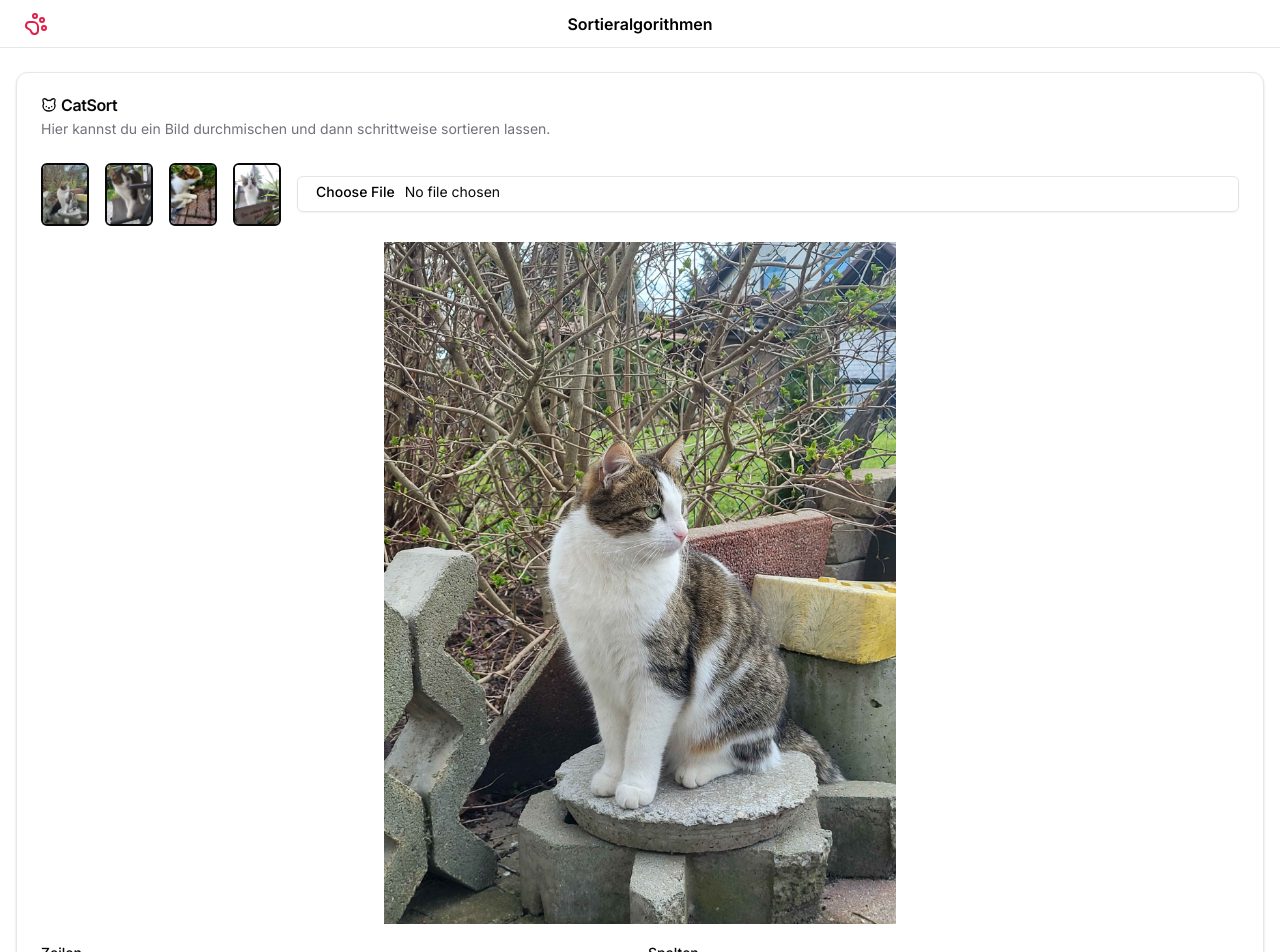
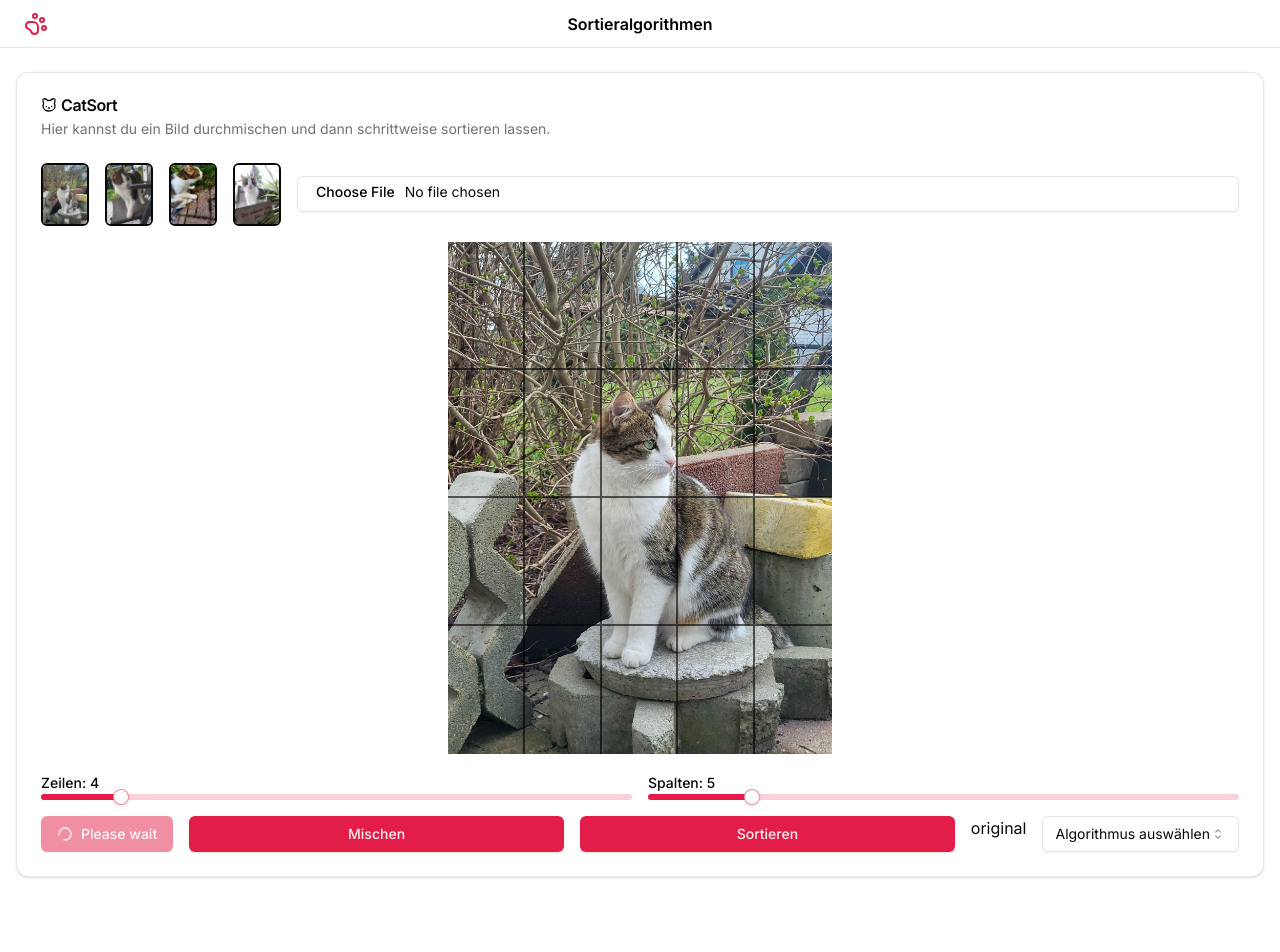
Before and after one commit to nisaphie/Algorithmen, a Next.js app: page /catSort in a window 1280 px wide. Shown: the top 952 px of the page. After the commit the page ends 893 px from the top, so only its background shows below. Built offline with nearby package versions, Linux system fonts and the light colour scheme.

Commit message:
KatzenSort Bild aufteilen

```diff
--- a/src/app/catSort/page.tsx
+++ b/src/app/catSort/page.tsx
@@ -1,25 +1,17 @@
 "use client";
 import Header from "@/components/nav/header";
 import { Button } from "@/components/ui/button";
-import {
-  BetweenVerticalEnd,
-  Binary,
-  BoomBox,
-  Cat,
-  ListOrdered,
-  PawPrint,
-} from "lucide-react";
+import { Cat } from "lucide-react";
 import {
   Card,
   CardContent,
   CardDescription,
-  CardFooter,
   CardHeader,
   CardTitle,
 } from "@/components/ui/card";
-import Image from "next/image";
+import NextImage from "next/image";
 import { Input } from "@/components/ui/input";
-import { useState } from "react";
+import { useEffect, useState } from "react";
 import { Slider } from "@/components/ui/slider";
 import { Label } from "@/components/ui/label";
 import {
@@ -30,12 +22,133 @@ import {
   SelectValue,
 } from "@/components/ui/select";
 
+import { Loader2 } from "lucide-react";
 
 
 export default function Home() {
+  const [isLoading, setIsLoading] = useState(false);
   const [image, setImage] = useState("/default_cat_1.jpg");
   const [columns, setColumns] = useState(5);
   const [rows, setRows] = useState(4);
+  const [imageState, setImageState] = useState<
+    "original" | "shuffled" | "sorted"
+  >("original");
+
+  function ButtonLoading() {
+    return (
+      <Button disabled>
+        <Loader2 className="mr-2 h-4 w-4 animate-spin" />
+        Please wait
+      </Button>
+    );
+  }
+
+  function handleShuffle() {
+    setIsLoading(true);
+    // Shuffle image
+    cutUpImage();
+    shuffleImage();
+    setImageState("shuffled");
+    setIsLoading(false);
+  }
+
+  function shuffleImage() {}
+
+  useEffect(() => {
+    // Reset image state
+    setImageState("original");
+    const image = document.getElementById("image");
+    if (image) {
+      while (image.firstChild) {
+        image.removeChild(image.firstChild);
+      }
+    }
+    for (var i = 0; i < rows * columns; ++i) {
+      const img = document.createElement("div");
+      img.className = `h-full border-black/60 ${
+        i % columns < columns - 1 ? "border-r-2" : ""
+      } ${i < columns * (rows - 1) ? "border-b-2" : ""}`;
+      image?.appendChild(img);
+    }
+  }, [rows, columns]);
+
+  function cutUpImage() {
+    var imageToCut = new Image();
+    imageToCut.onload = cutImageUp;
+    imageToCut.src = image;
+
+    function cutImageUp() {
+      var widthOfOnePiece = imageToCut.width / columns;
+      var heightOfOnePiece = imageToCut.height / rows;
+      var imagePieces = [];
+      var index = 0;
+      for (var y = 0; y < rows; ++y) {
+        for (var x = 0; x < columns; ++x) {
+          var canvas = document.createElement("canvas");
+          canvas.width = widthOfOnePiece;
+          canvas.height = heightOfOnePiece;
+          var context = canvas.getContext("2d");
+          context?.drawImage(
+            imageToCut,
+            x * widthOfOnePiece,
+            y * heightOfOnePiece,
+            widthOfOnePiece,
+            heightOfOnePiece,
+            0,
+            0,
+            canvas.width,
+            canvas.height
+          );
+          imagePieces.push({
+            index: index++,
+            data: canvas.toDataURL(),
+          });
+        }
+      }
+      // Display pieces
+      var image = document.getElementById("image");
+      if (image) {
+        for (var i = 0; i < imagePieces.length; ++i) {
+          var imgElement = image.children[i] as HTMLImageElement;
+          if (imgElement) {
+            imgElement.style.backgroundImage = `url(${imagePieces[i].data})`;
+            imgElement.dataset.index = imagePieces[i].index.toString();
+            imgElement.style.backgroundSize = "cover";
+            imgElement.style.backgroundPosition = "center";
+          }
+        }
+      }
+    }
+  }
+
+  function handleSort() {
+    // Sort image
+    const imageElements = document.getElementById("image")?.children;
+    if (!imageElements) {
+      return;
+    }
+
+    // Bublesort
+    console.log(imageElements);
+    for (var i = 0; i < imageElements.length; ++i) {
+      for (var j = 0; j < imageElements.length - i - 1; ++j) {
+        const a = imageElements[j] as HTMLImageElement;
+        const b = imageElements[j + 1] as HTMLImageElement;
+        if (a.dataset.index && b.dataset.index) {
+          if (parseInt(a.dataset.index) > parseInt(b.dataset.index)) {
+            const temp = a.style.backgroundImage;
+            a.style.backgroundImage = b.style.backgroundImage;
+            b.style.backgroundImage = temp;
+            const tempIndex = a.dataset.index;
+            a.dataset.index = b.dataset.index;
+            b.dataset.index = tempIndex;
+          }
+        }
+      }
+    }
+
+    setImageState("sorted");
+  }
 
   return (
     <div className="flex flex-col w-screen h-screen">
@@ -59,7 +172,7 @@ export default function Home() {
                 "/default_cat_3.jpg",
                 "/default_cat_4.jpg",
               ].map((src) => (
-                <Image
+                <NextImage
                   key={src}
                   src={src}
                   alt="Default Cat"
@@ -87,41 +200,55 @@ export default function Home() {
                 }}
               />
             </div>
-            <Image src={image} alt="" width={512} height={128} />
+            <div className="relative w-96 aspect-[3/4]">
+              <NextImage src={image} alt="Picture to divide" fill={true} />
+              <div
+                className="absolute w-full h-full grid"
+                style={{
+                  gridTemplateColumns: `repeat(${columns}, 1fr)`,
+                  gridTemplateRows: `repeat(${rows}, 1fr)`,
+                }}
+                id="image"
+              >
+                {/* Image pieces will be inserted here */}
+              </div>
+            </div>
             <div className="flex flex-row w-full gap-4">
               <div className="w-full">
-                <Label>Zeilen</Label>
+                <Label>Zeilen: {rows}</Label>
                 <Slider
                   min={1}
-                  max={10}
+                  max={25}
+                  defaultValue={[rows]}
+                  onValueChange={(value: number[]) => setRows(value[0])}
+                />
+              </div>
+              <div className="w-full">
+                <Label>Spalten: {columns}</Label>
+                <Slider
+                  min={1}
+                  max={25}
                   defaultValue={[columns]}
                   onValueChange={(value: number[]) => setColumns(value[0])}
                 />
               </div>
-              <div className="w-full">
-                <Label>Spalten</Label>
-                <Slider
-                  min={1}
-                  max={10}
-                  defaultValue={[rows]}
-                  onValueChange={(value: number[]) => setRows(value[0])}
-                />
-              </div>
             </div>
-            <div className="flex flex-row gap-4">
-              <Button className="w-full">Zerteilen</Button>
-              <Button className="w-full">Durchmischen</Button>
-              <Button className="w-full">Sortieren</Button>
-            </div>
-            <div>
+            <div className="flex flex-row gap-4 w-full">
+              <ButtonLoading />
+              <Button className="w-full" onClick={handleShuffle}>
+                Mischen
+              </Button>
+              <Button className="w-full" onClick={handleSort}>
+                Sortieren
+              </Button>
+              <h1>{imageState}</h1>
               <Select>
-                <SelectTrigger className="w-[180px]">
-                  <SelectValue placeholder="Algorihtmus" />
+                <SelectTrigger className="w-[280px]">
+                  <SelectValue placeholder="Algorithmus auswählen" />
                 </SelectTrigger>
                 <SelectContent>
-                  <SelectItem value="light">Light</SelectItem>
-                  <SelectItem value="dark">Dark</SelectItem>
-                  <SelectItem value="system">System</SelectItem>
+                  <SelectItem value="light">InsertionSort</SelectItem>
+                  <SelectItem value="dark">BubbleSort</SelectItem>
                 </SelectContent>
               </Select>
             </div>
```
